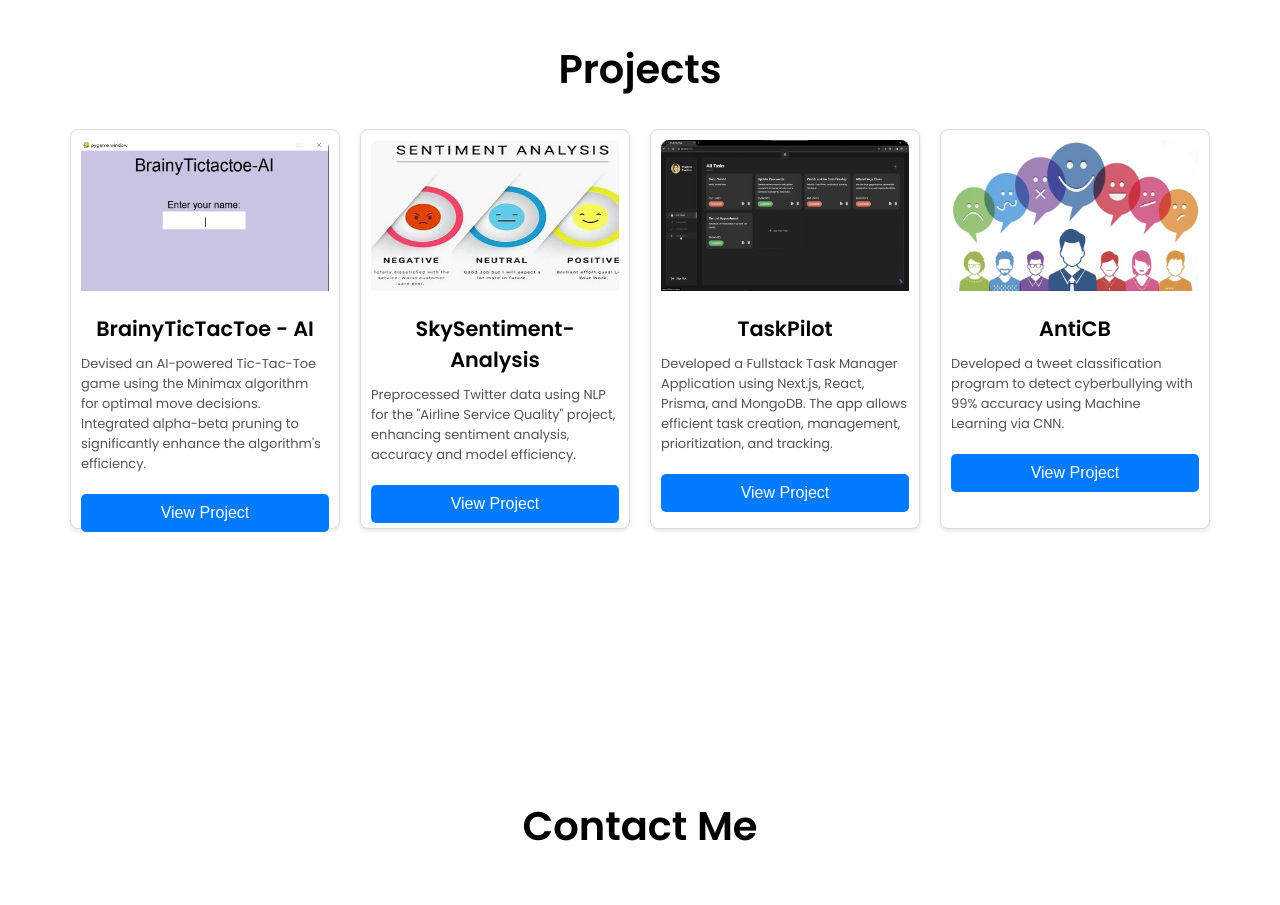
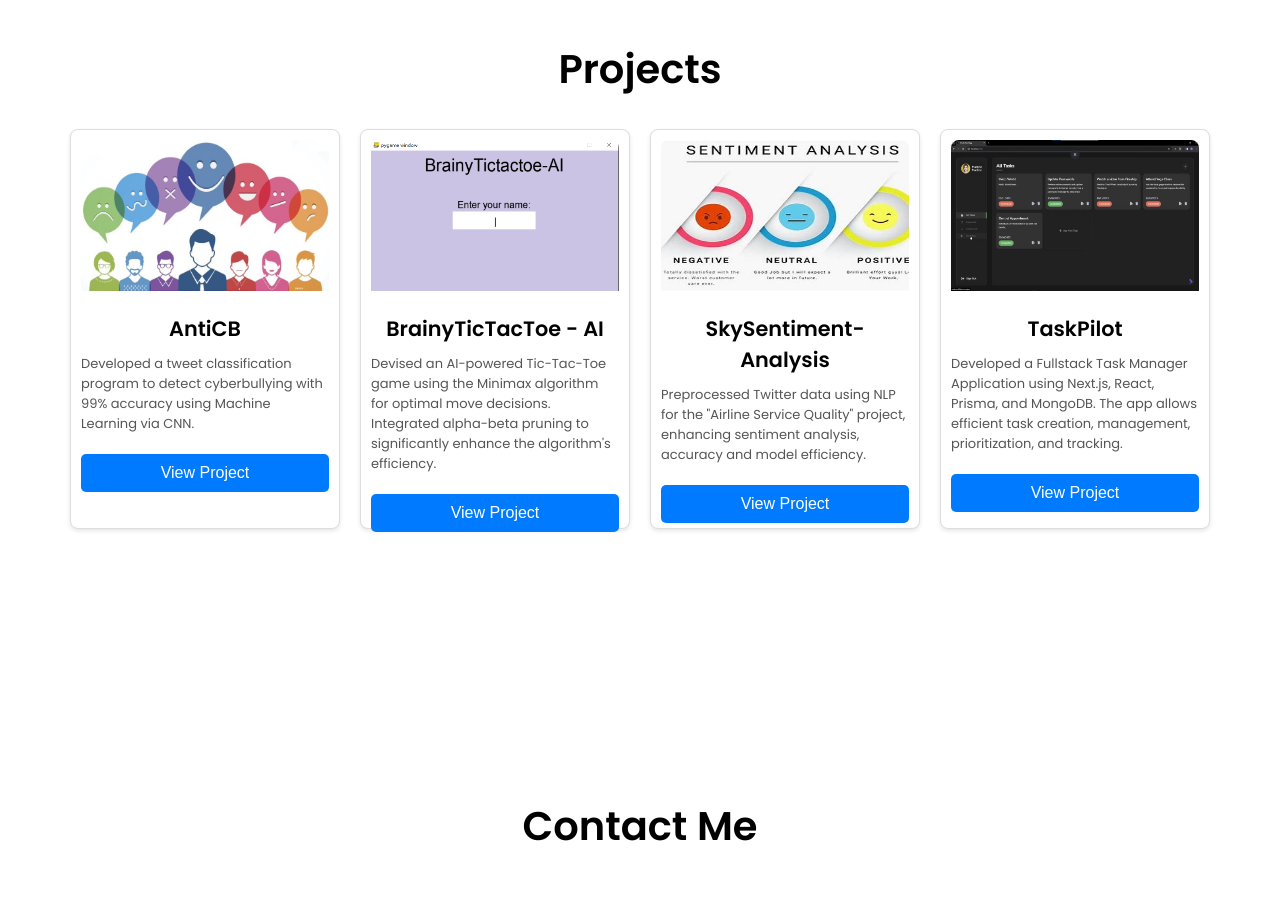
Before and after one commit to sravanireddy02/MyPortfolio, a plain HTML site: page index.html in a window 1280 px wide. Shown: the part 2800-3705 px from the top of the page. Drawn offline with Linux system fonts and the light colour scheme.

Commit message:
Update index.html

```diff
--- a/index.html
+++ b/index.html
@@ -240,6 +240,12 @@
         <h1 class="title">Projects</h1>
         <div class="project">
           <div class="project-card">
+            <img src="./assets/project-4.jpg" alt="AntiCB">
+            <h2>AntiCB</h2>
+            <p>Developed a tweet classification program to detect cyberbullying with 99% accuracy using Machine Learning via CNN. </p>
+            <button class="view-project-btn" onclick="location.href='https://github.com/sravanireddy02/AntiCB'">View Project</button>
+        </div>
+          <div class="project-card">
               <img src="./assets/project-1.png" alt="Tic-Tac-Toe">
               <h2>BrainyTicTacToe - AI</h2>
               <p>Devised an AI-powered Tic-Tac-Toe game using the Minimax algorithm for optimal move decisions.
@@ -260,12 +266,6 @@
                  The app allows efficient task creation, management, prioritization, and tracking.</p>
               <button class="view-project-btn" onclick="location.href='https://github.com/'">View Project</button>
             </div>
-          <div class="project-card">
-              <img src="./assets/project-4.jpg" alt="AntiCB">
-              <h2>AntiCB</h2>
-              <p>Developed a tweet classification program to detect cyberbullying with 99% accuracy using Machine Learning via CNN. </p>
-              <button class="view-project-btn" onclick="location.href='https://github.com/'">View Project</button>
-          </div>
         </div>
             </div>
           </div>
```
